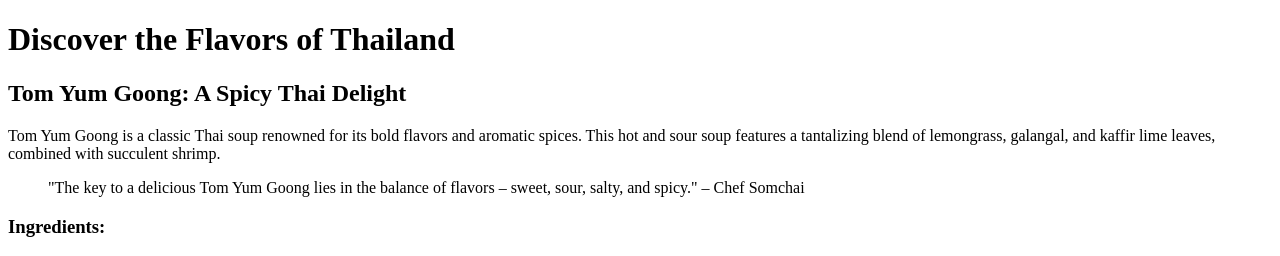
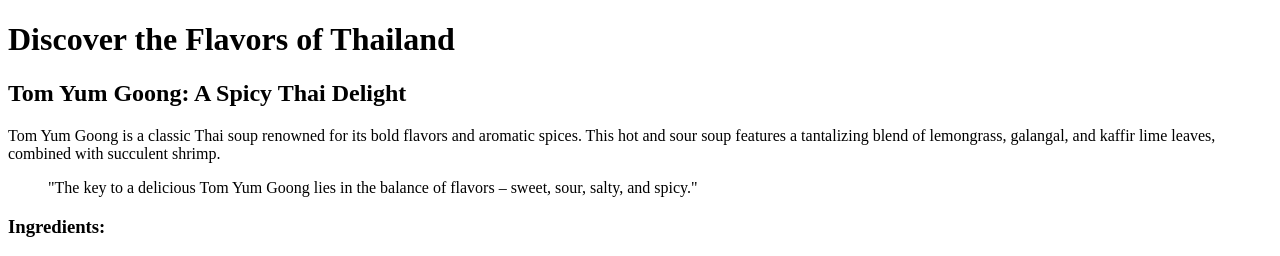
Before and after one commit to jimuel2009/Index.html, a plain HTML site: page index.html in a window 1280 px wide. Shown: the top 256 px of the page. Drawn offline with Linux system fonts and the light colour scheme.

Commit message:
Update index.html

```diff
--- a/index.html
+++ b/index.html
@@ -7,7 +7,7 @@
 </head>
 <body>
 
-  <!-- Headings and Intro -->
+  <!-- Headings -->
   <h1>Discover the Flavors of Thailand</h1>
   <h2>Tom Yum Goong: A Spicy Thai Delight</h2>
   <p>
@@ -18,7 +18,6 @@
 
   <blockquote>
     "The key to a delicious Tom Yum Goong lies in the balance of flavors – sweet, sour, salty, and spicy."
-    – Chef Somchai
   </blockquote>
 
   <!-- Ingredients -->
```
